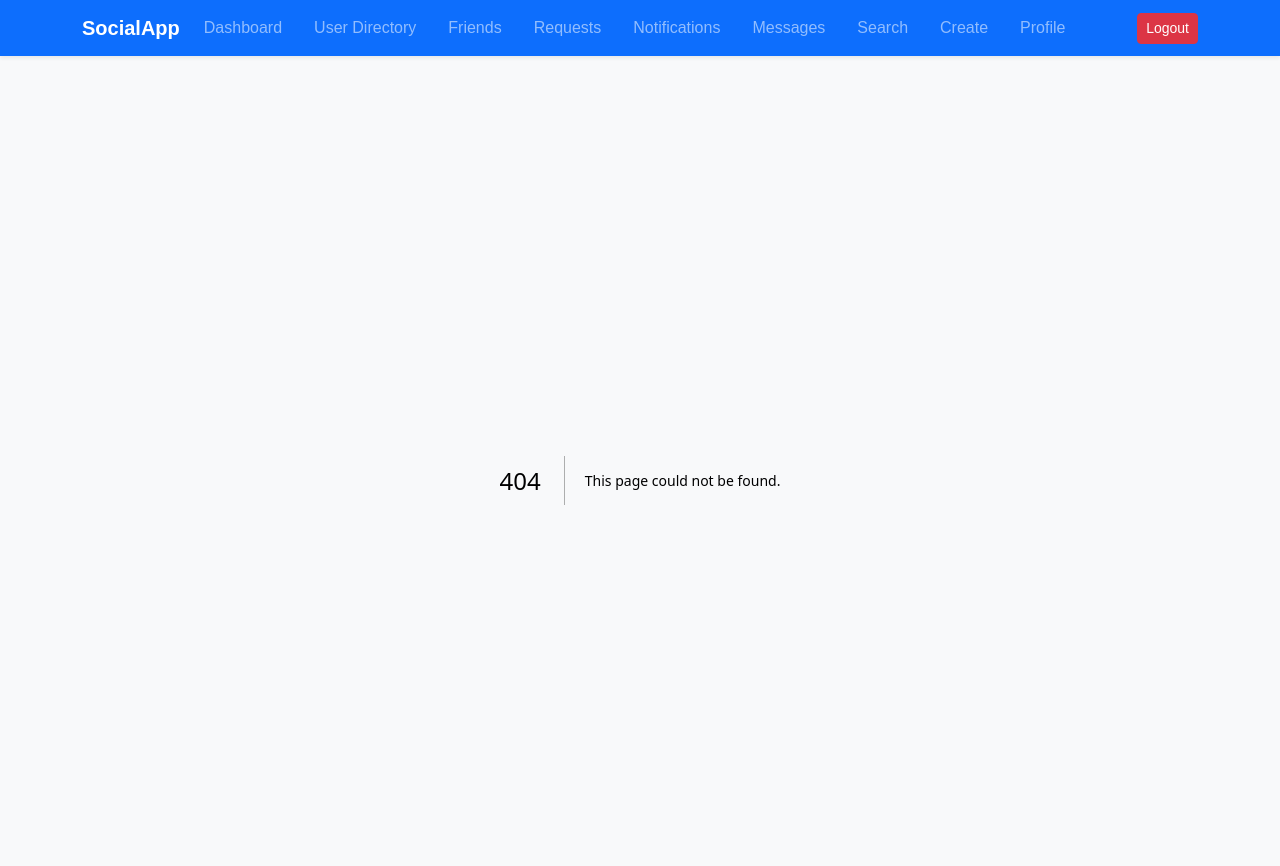
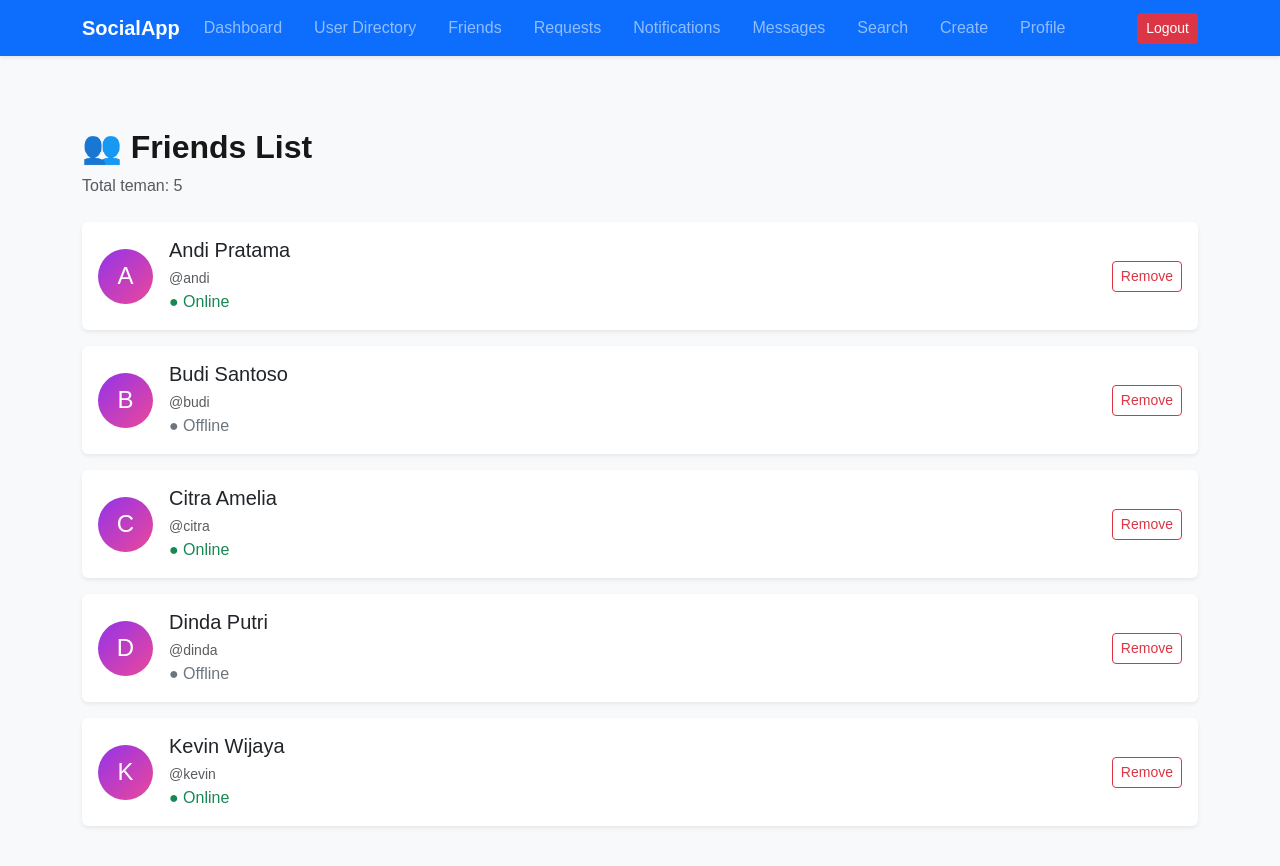
Before and after one commit to Kyatmaja/social-app-uas, a Next.js app: page /friends in a window 1280 px wide. Before the commit this address had no page. Shown: the top 866 px of the page. Built offline with nearby package versions, Linux system fonts and the light colour scheme.

Commit message:
feat :add  Friends List feature

```diff
--- /dev/null
+++ b/app/friends/page.tsx
@@ -0,0 +1,83 @@
+"use client";
+
+import { useState } from "react";
+
+export default function FriendsPage() {
+  const [friends, setFriends] = useState([
+    { id: 1, name: "Andi Pratama", username: "andi", online: true },
+    { id: 2, name: "Budi Santoso", username: "budi", online: false },
+    { id: 3, name: "Citra Amelia", username: "citra", online: true },
+    { id: 4, name: "Dinda Putri", username: "dinda", online: false },
+    { id: 5, name: "Kevin Wijaya", username: "kevin", online: true },
+  ]);
+
+  const removeFriend = (id: number) => {
+    setFriends((prev) =>
+      prev.filter((friend) => friend.id !== id)
+    );
+  };
+
+  return (
+    <div className="container py-5">
+      <h2 className="fw-bold">👥 Friends List</h2>
+
+      <p className="text-muted mb-4">
+        Total teman: {friends.length}
+      </p>
+
+      {friends.map((friend) => (
+        <div
+          key={friend.id}
+          className="card shadow-sm border-0 mb-3"
+        >
+          <div className="card-body d-flex align-items-center gap-3">
+
+            <div
+              className="rounded-circle text-white d-flex align-items-center justify-content-center"
+              style={{
+                width: "55px",
+                height: "55px",
+                background: "linear-gradient(135deg, #9333ea, #ec4899)",
+                fontSize: "24px",
+              }}
+            >
+              {friend.name.charAt(0)}
+            </div>
+
+            <div className="flex-grow-1">
+              <h5 className="mb-1">{friend.name}</h5>
+
+              <small className="text-muted">
+                @{friend.username}
+              </small>
+
+              <div
+                className={
+                  friend.online
+                    ? "text-success"
+                    : "text-secondary"
+                }
+              >
+                ● {friend.online ? "Online" : "Offline"}
+              </div>
+            </div>
+
+            <button
+              className="btn btn-outline-danger btn-sm"
+              onClick={() => removeFriend(friend.id)}
+            >
+              Remove
+            </button>
+
+          </div>
+        </div>
+      ))}
+
+      {friends.length === 0 && (
+        <p className="text-center text-muted">
+          Belum ada teman.
+        </p>
+      )}
+    </div>
+  );
+}
```
